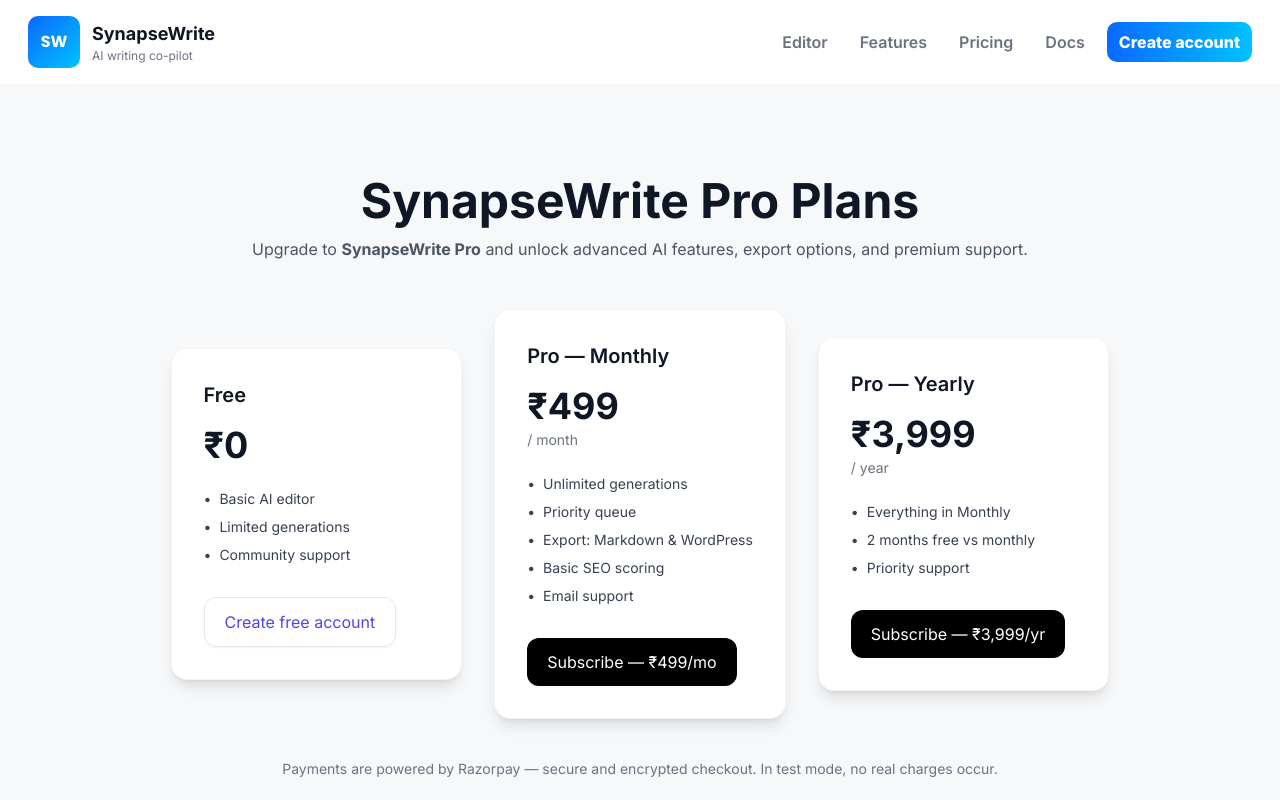
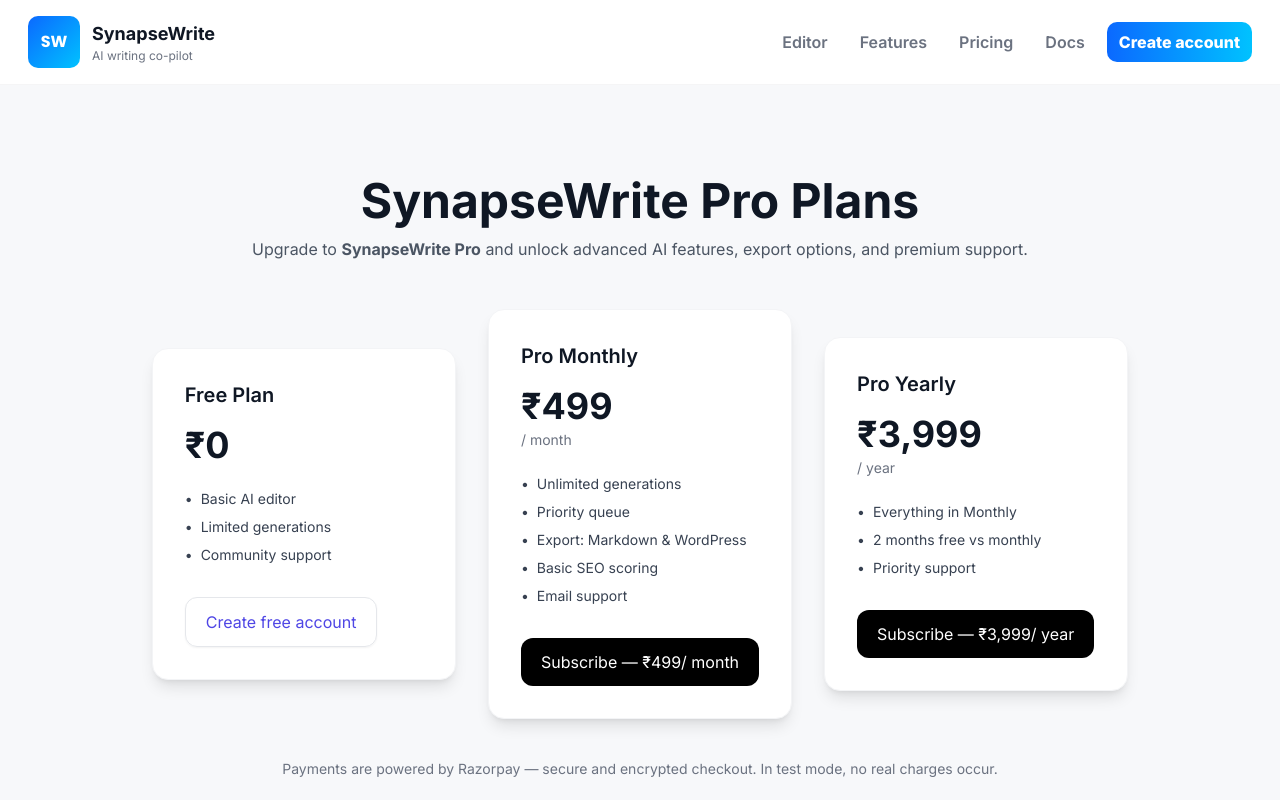
Before and after one commit to inpursuitsol/synapsewrite, a Next.js app: page /pricing in a window 1280 px wide. Shown: the top 800 px of the page. Built offline with nearby package versions, Linux system fonts and the light colour scheme.

Commit message:
Update page.js

```diff
--- a/app/pricing/page.js
+++ b/app/pricing/page.js
@@ -1,10 +1,10 @@
 // app/pricing/page.js
+import { PLANS } from "../../lib/pricing";
 import RazorpayCheckoutButton from "../../components/RazorpayCheckoutButton";
-
 
 export const metadata = {
   title: "Pricing — SynapseWrite",
-  description: "Choose a plan that fits your writing workflow."
+  description: "Choose a plan that fits your writing workflow.",
 };
 
 function Card({ title, price, period, features, cta }) {
@@ -41,9 +41,9 @@ export default function PricingPage() {
       <div className="mt-12 grid gap-8 md:grid-cols-3 place-items-center">
         {/* Free */}
         <Card
-          title="Free"
-          price="₹0"
-          features={["Basic AI editor", "Limited generations", "Community support"]}
+          title={PLANS.free.name}
+          price={PLANS.free.displayPrice}
+          features={PLANS.free.features}
           cta={
             <a
               href="/signup"
@@ -56,30 +56,30 @@ export default function PricingPage() {
 
         {/* Pro Monthly */}
         <Card
-          title="Pro — Monthly"
-          price="₹499"
-          period="/ month"
-          features={[
-            "Unlimited generations",
-            "Priority queue",
-            "Export: Markdown & WordPress",
-            "Basic SEO scoring",
-            "Email support"
-          ]}
-          cta={<RazorpayCheckoutButton plan="pro-monthly" label="Subscribe — ₹499/mo" />}
+          title={PLANS.proMonthly.name}
+          price={PLANS.proMonthly.displayPrice}
+          period={PLANS.proMonthly.period}
+          features={PLANS.proMonthly.features}
+          cta={
+            <RazorpayCheckoutButton
+              plan={PLANS.proMonthly.id}
+              label={`Subscribe — ${PLANS.proMonthly.displayPrice}${PLANS.proMonthly.period}`}
+            />
+          }
         />
 
         {/* Pro Yearly */}
         <Card
-          title="Pro — Yearly"
-          price="₹3,999"
-          period="/ year"
-          features={[
-            "Everything in Monthly",
-            "2 months free vs monthly",
-            "Priority support"
-          ]}
-          cta={<RazorpayCheckoutButton plan="pro-yearly" label="Subscribe — ₹3,999/yr" />}
+          title={PLANS.proYearly.name}
+          price={PLANS.proYearly.displayPrice}
+          period={PLANS.proYearly.period}
+          features={PLANS.proYearly.features}
+          cta={
+            <RazorpayCheckoutButton
+              plan={PLANS.proYearly.id}
+              label={`Subscribe — ${PLANS.proYearly.displayPrice}${PLANS.proYearly.period}`}
+            />
+          }
         />
       </div>
 
```
